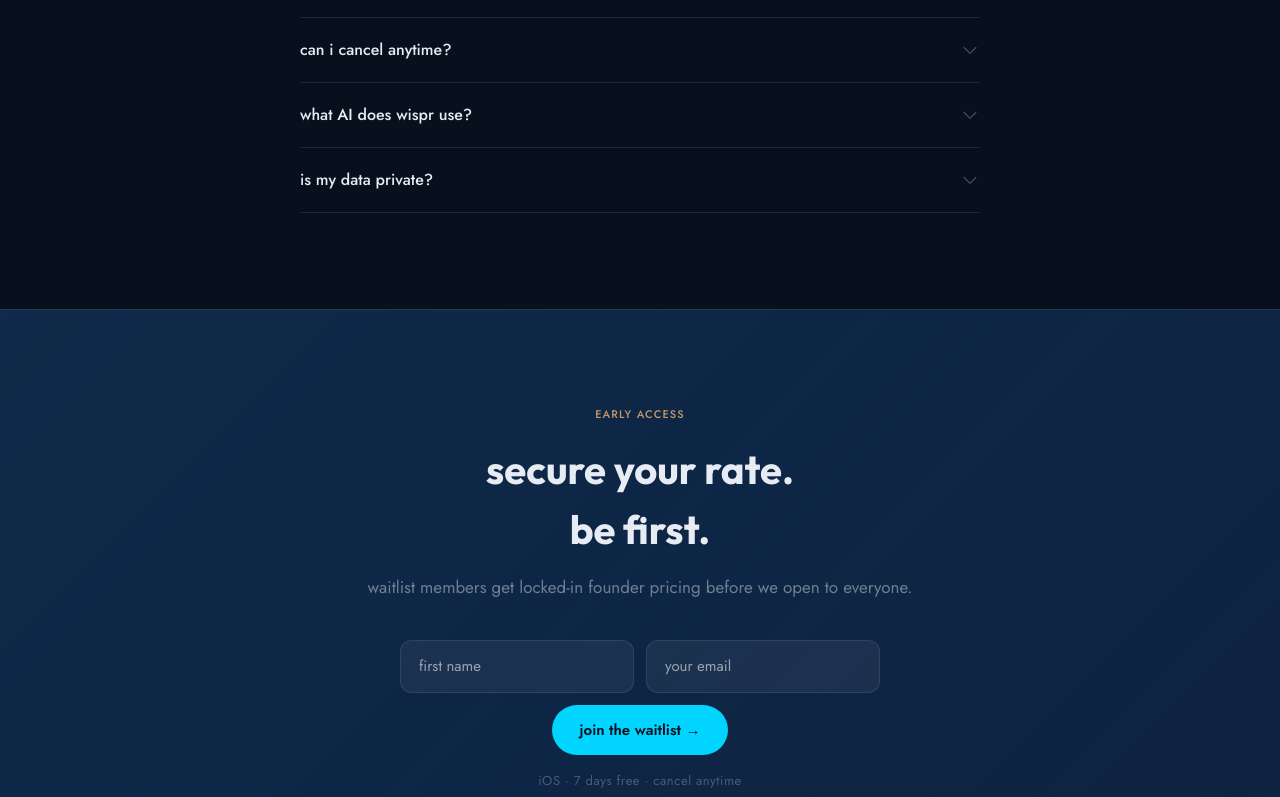
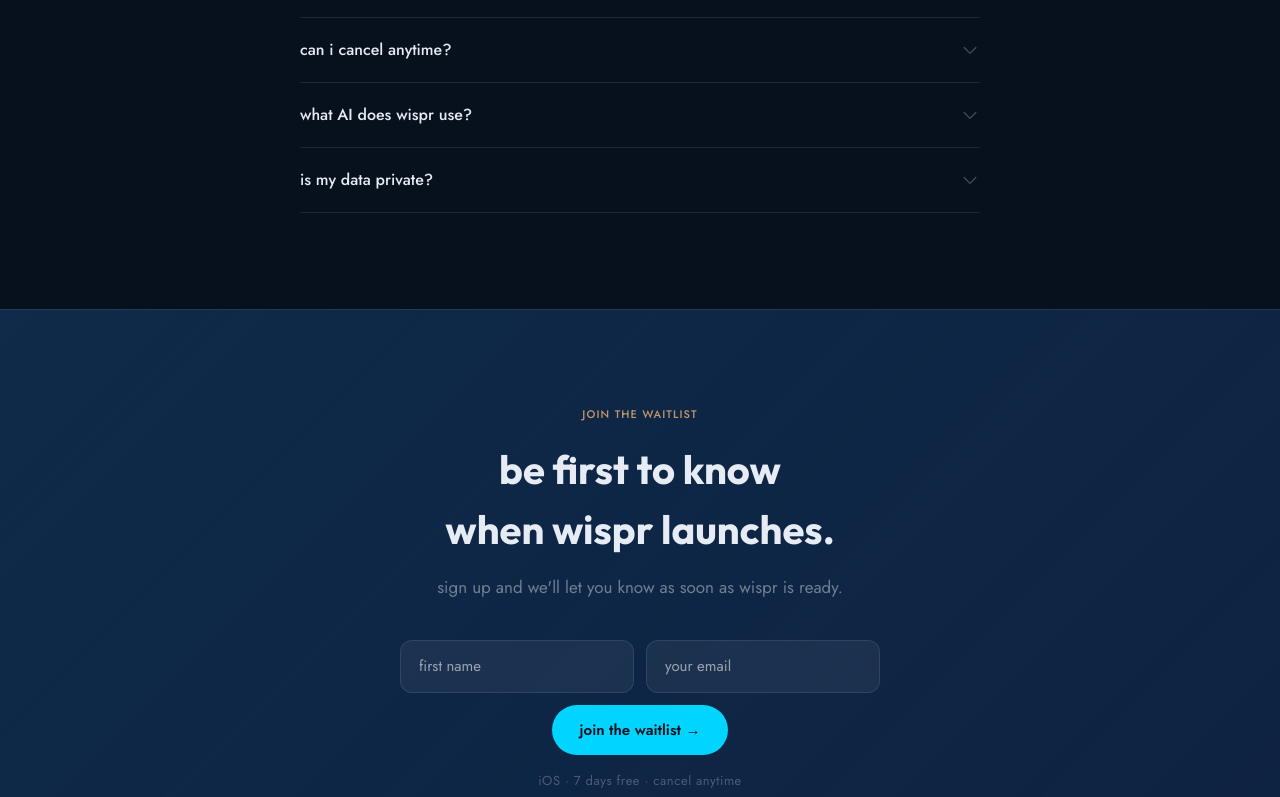
Before and after one commit to neilhenrypeacock/wispr-site, a Next.js app: page /pricing in a window 1280 px wide. Shown: the part 1666-2463 px from the top of the page. Built offline with nearby package versions, Linux system fonts and the light colour scheme.

Commit message:
Remove early access benefits messaging — waitlist only

```diff
--- a/app/about/page.tsx
+++ b/app/about/page.tsx
@@ -134,9 +134,9 @@ export default function About() {
           zIndex: 1,
         }}
       >
-        <p style={{ fontSize: '11px', fontWeight: 500, letterSpacing: '0.1em', textTransform: 'uppercase', color: 'var(--amber)', marginBottom: '16px' }}>get early access</p>
-        <h2 className="font-display font-bold lowercase" style={{ fontSize: 'clamp(28px, 4vw, 40px)', marginBottom: '16px' }}>join the waitlist</h2>
-        <p style={{ color: 'var(--text-secondary)', fontSize: '17px', marginBottom: '40px' }}>wispr is in private beta. early access is limited.</p>
+        <p style={{ fontSize: '11px', fontWeight: 500, letterSpacing: '0.1em', textTransform: 'uppercase', color: 'var(--amber)', marginBottom: '16px' }}>join the waitlist</p>
+        <h2 className="font-display font-bold lowercase" style={{ fontSize: 'clamp(28px, 4vw, 40px)', marginBottom: '16px' }}>be first to know when wispr launches.</h2>
+        <p style={{ color: 'var(--text-secondary)', fontSize: '17px', marginBottom: '40px' }}>sign up and we'll let you know as soon as wispr is ready.</p>
         <WaitlistForm center />
       </div>
 
--- a/app/page.tsx
+++ b/app/page.tsx
@@ -69,7 +69,7 @@ export default function Home() {
       <section className="relative min-h-screen flex flex-col justify-center pt-24 pb-24 px-6 max-w-6xl mx-auto" style={{ zIndex: 1 }}>
         <div className="max-w-2xl">
           <p style={{ fontSize: '11px', fontWeight: 500, letterSpacing: '0.1em', textTransform: 'uppercase', color: 'var(--amber)', marginBottom: '24px' }}>
-            early access — join the waitlist
+            coming soon — join the waitlist
           </p>
           <h1
             className="font-display font-bold lowercase"
@@ -87,7 +87,7 @@ export default function Home() {
       {/* TRUST BAR */}
       <div style={{ background: 'var(--royal)', borderTop: '1px solid var(--border)', borderBottom: '1px solid var(--border)', padding: '28px 24px' }}>
         <div className="max-w-6xl mx-auto flex flex-wrap items-center gap-8">
-          {['private beta', 'iOS only', 'early access open'].map(item => (
+          {['coming soon', 'iOS', 'join the waitlist'].map(item => (
             <div key={item} className="flex items-center gap-2" style={{ fontSize: '14px', color: 'var(--text-secondary)' }}>
               <span style={{ width: 6, height: 6, borderRadius: '50%', background: 'var(--electric)', display: 'inline-block', flexShrink: 0 }} />
               {item}
@@ -159,7 +159,7 @@ export default function Home() {
 
       {/* TESTIMONIALS */}
       <section className="max-w-6xl mx-auto px-6 pb-24" style={{ position: 'relative', zIndex: 1 }}>
-        <FadeUp><p style={{ fontSize: '11px', fontWeight: 500, letterSpacing: '0.1em', textTransform: 'uppercase', color: 'var(--amber)', marginBottom: '16px' }}>early access voices</p></FadeUp>
+        <FadeUp><p style={{ fontSize: '11px', fontWeight: 500, letterSpacing: '0.1em', textTransform: 'uppercase', color: 'var(--amber)', marginBottom: '16px' }}>what people are saying</p></FadeUp>
         <FadeUp delay={0.05}>
           <h2 className="font-display font-bold lowercase" style={{ fontSize: 'clamp(32px, 5vw, 48px)', lineHeight: 1.1, letterSpacing: '-0.02em', marginBottom: '56px' }}>
             what beta users are saying
@@ -186,7 +186,7 @@ export default function Home() {
           <p style={{ fontSize: '11px', fontWeight: 500, letterSpacing: '0.1em', textTransform: 'uppercase', color: 'var(--amber)', marginBottom: '16px' }}>pricing</p>
           <h2 className="font-display font-bold lowercase" style={{ fontSize: 'clamp(32px, 5vw, 48px)', marginBottom: '16px' }}>simple pricing,<br />coming soon</h2>
           <p style={{ color: 'var(--text-secondary)', fontSize: '17px', margin: '0 auto 32px', maxWidth: '400px' }}>
-            early access members get locked-in founder pricing. join the waitlist to secure your rate.
+            wispr is coming soon. join the waitlist to be first to know when we launch.
           </p>
           <a
             href="/pricing"
@@ -228,7 +228,7 @@ export default function Home() {
         </p>
         <WaitlistForm center />
         <p style={{ fontSize: '13px', color: 'var(--text-muted)', marginTop: '16px', letterSpacing: '0.04em' }}>
-          iOS · early access · no credit card required
+          iOS · coming soon · no credit card required
         </p>
       </div>
 
--- a/app/pricing/page.tsx
+++ b/app/pricing/page.tsx
@@ -79,7 +79,7 @@ const tiers = [
 
 const faqItems = [
   { q: 'is there a free trial?', a: 'yes — 7 days of full access on the daily plan, no credit card required. you get the complete wispr experience from day one.' },
-  { q: 'what happens after the trial?', a: 'after 7 days you can subscribe to keep going. waitlist members get locked-in early access pricing before we open to everyone.' },
+  { q: 'what happens after the trial?', a: 'after 7 days you can subscribe to keep going. pricing will be confirmed at launch.' },
   { q: 'can i switch plans?', a: 'yes. you can upgrade or downgrade anytime. changes take effect at the start of your next billing period.' },
   { q: "what's the difference between monthly and annual?", a: 'annual billing saves you up to 40% compared to monthly. the price is billed as a single payment once a year.' },
   { q: 'is it available on android?', a: "iOS only for now. android is on the roadmap — join the waitlist and we'll let you know when it's ready." },
@@ -249,7 +249,7 @@ export default function Pricing() {
         </div>
 
         <p className="text-center" style={{ color: 'var(--text-muted)', fontSize: '13px', marginTop: '24px' }}>
-          all prices in GBP. waitlist members get early access pricing locked in before public launch.
+          all prices in GBP. pricing will be confirmed at launch.
         </p>
       </section>
 
@@ -272,10 +272,10 @@ export default function Pricing() {
           zIndex: 1,
         }}
       >
-        <p style={{ fontSize: '11px', fontWeight: 500, letterSpacing: '0.1em', textTransform: 'uppercase', color: 'var(--amber)', marginBottom: '16px' }}>early access</p>
-        <h2 className="font-display font-bold lowercase" style={{ fontSize: 'clamp(28px, 4vw, 40px)', marginBottom: '16px' }}>secure your rate.<br />be first.</h2>
+        <p style={{ fontSize: '11px', fontWeight: 500, letterSpacing: '0.1em', textTransform: 'uppercase', color: 'var(--amber)', marginBottom: '16px' }}>join the waitlist</p>
+        <h2 className="font-display font-bold lowercase" style={{ fontSize: 'clamp(28px, 4vw, 40px)', marginBottom: '16px' }}>be first to know<br />when wispr launches.</h2>
         <p style={{ color: 'var(--text-secondary)', fontSize: '17px', marginBottom: '40px' }}>
-          waitlist members get locked-in founder pricing before we open to everyone.
+          sign up and we'll let you know as soon as wispr is ready.
         </p>
         <WaitlistForm center />
         <p style={{ fontSize: '13px', color: 'var(--text-muted)', marginTop: '16px', letterSpacing: '0.04em' }}>
```
